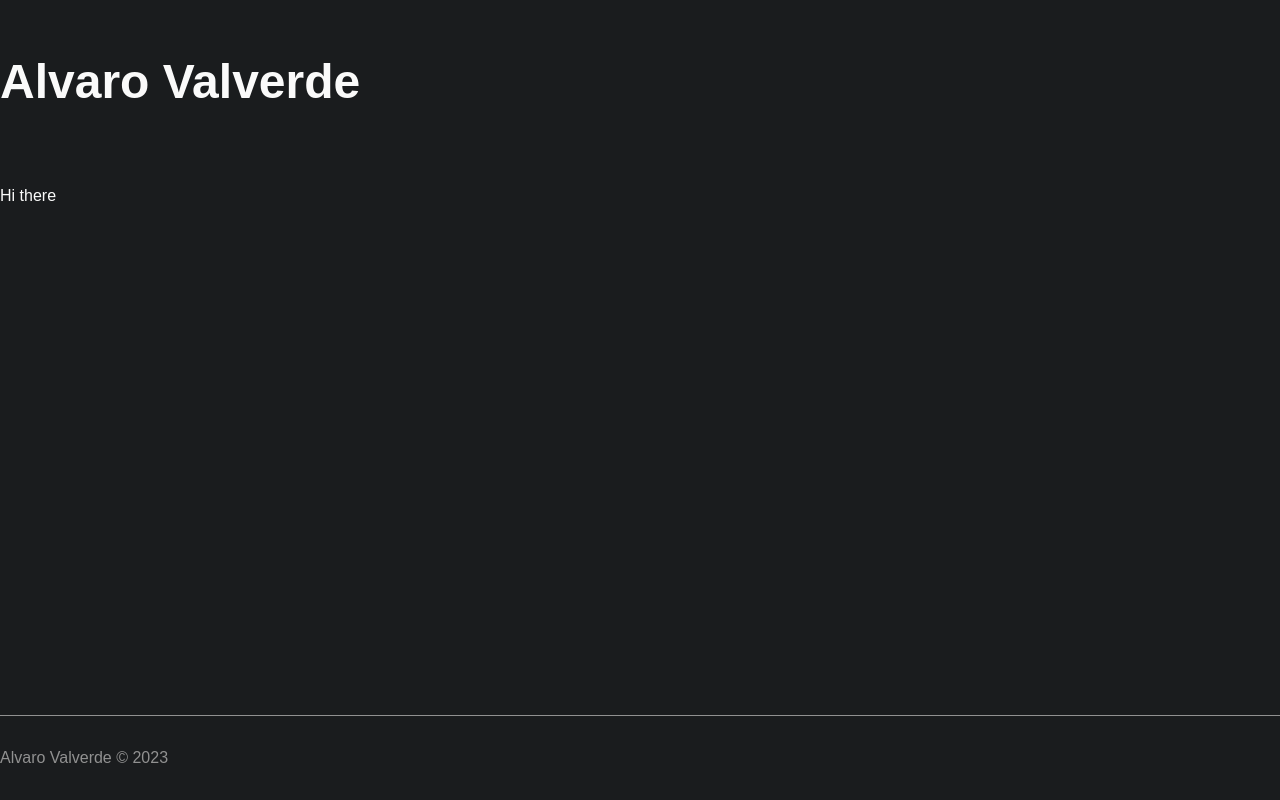
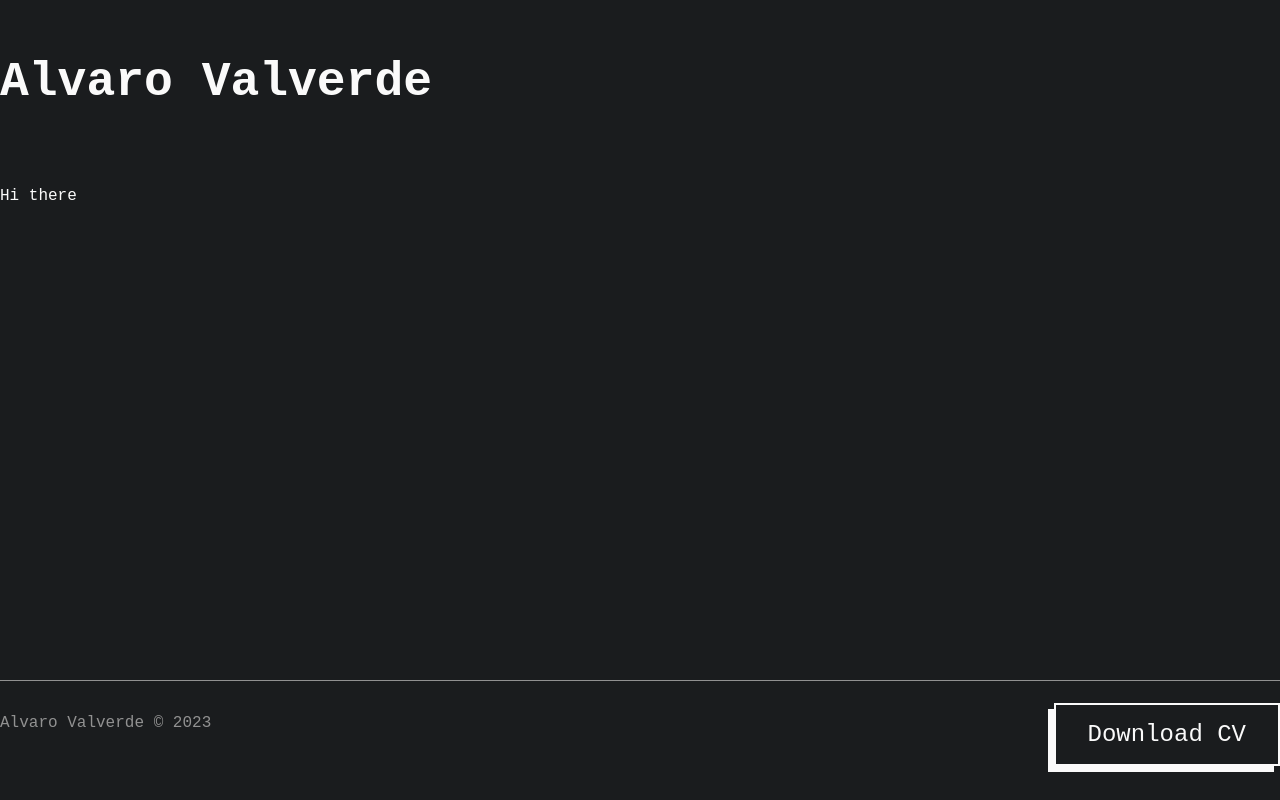
Before and after one commit to alvarovalverde03/portfolio, a SvelteKit app: page / in a window 1280 px wide. Built offline with nearby package versions, Linux system fonts and the light colour scheme.

Commit message:
:bulb: Button component idea

```diff
--- a/src/routes/+layout.svelte
+++ b/src/routes/+layout.svelte
@@ -2,8 +2,14 @@
     import Header from './header.svelte';
     import Footer from './footer.svelte';
 
+    import * as config from '../lib/config';
+
     import '../styles/styles.css'
 </script>
+
+<svelte:head>
+    <title>{config.title}</title>
+</svelte:head>
 
 <div class="layout">
     <Header />
--- /dev/null
+++ b/src/routes/components/button.svelte
@@ -0,0 +1,21 @@
+<a href="/" class="btn">Download CV</a>
+
+
+<style>
+    .btn {
+        background: var(--clr-bg);
+        color: var(--clr-txt);
+        padding: var(--spacing-16) var(--spacing-32);
+        margin: 0.5em 0 1em 0;
+        font-size: var(--font-24);
+        font-weight: 500;
+        border: 2px solid var(--clr-txt);
+
+        box-shadow: -6px 6px 0 0 var(--clr-txt);
+        transition: 0.1s ease-in-out;
+    }
+
+    .btn:hover {
+        box-shadow: 3px -3px 0 0 var(--clr-txt);
+    }
+</style>
--- a/src/routes/footer.svelte
+++ b/src/routes/footer.svelte
@@ -1,15 +1,22 @@
 <script lang="ts">
 	import * as config from '$lib/config';
+	import Button from './components/button.svelte';
 </script>
 
 <footer>
 	<p>{config.title} &copy {new Date().getFullYear()}</p>
+	<Button />
 </footer>
 
 <style>
 	footer {
 		padding-block: 1rem;
 		border-top: 1px solid var(--clr-primary);
+
+		display: flex;
+		flex-direction: row;
+		justify-content: space-between;
+		align-items: flex-start;
 	}
 
 	p {
--- a/src/styles/global.css
+++ b/src/styles/global.css
@@ -52,7 +52,7 @@ body {
 }
 
 body {
-	font-family: var(--font-sans);
+	font-family: var(--font-mono);
 	font-size: var(--font-16);
 	color: var(--clr-txt);
 	background-color: var(--clr-bg);
@@ -61,16 +61,17 @@ body {
     padding: 0;
 }
 
-/* fixes issue where safari applies focus to body  */
+/* fixes issue where safari applies focus to body
 body *:focus {
 	outline: none;
 	box-shadow: 0 0 0 4px var(--clr-primary);
 	border-radius: var(--rounded-20);
 }
+*/
 
 h1,
 h2 {
-	font-family: var(--font-sans);
+	font-family: var(--font-mono);
 	text-transform: capitalize;
 }
 
@@ -102,9 +103,11 @@ a {
 	z-index: 1;
 }
 
+/*
 a:hover {
 	color: var(--clr-primary);
 }
+*/
 
 a::before {
 	content: '';
```
